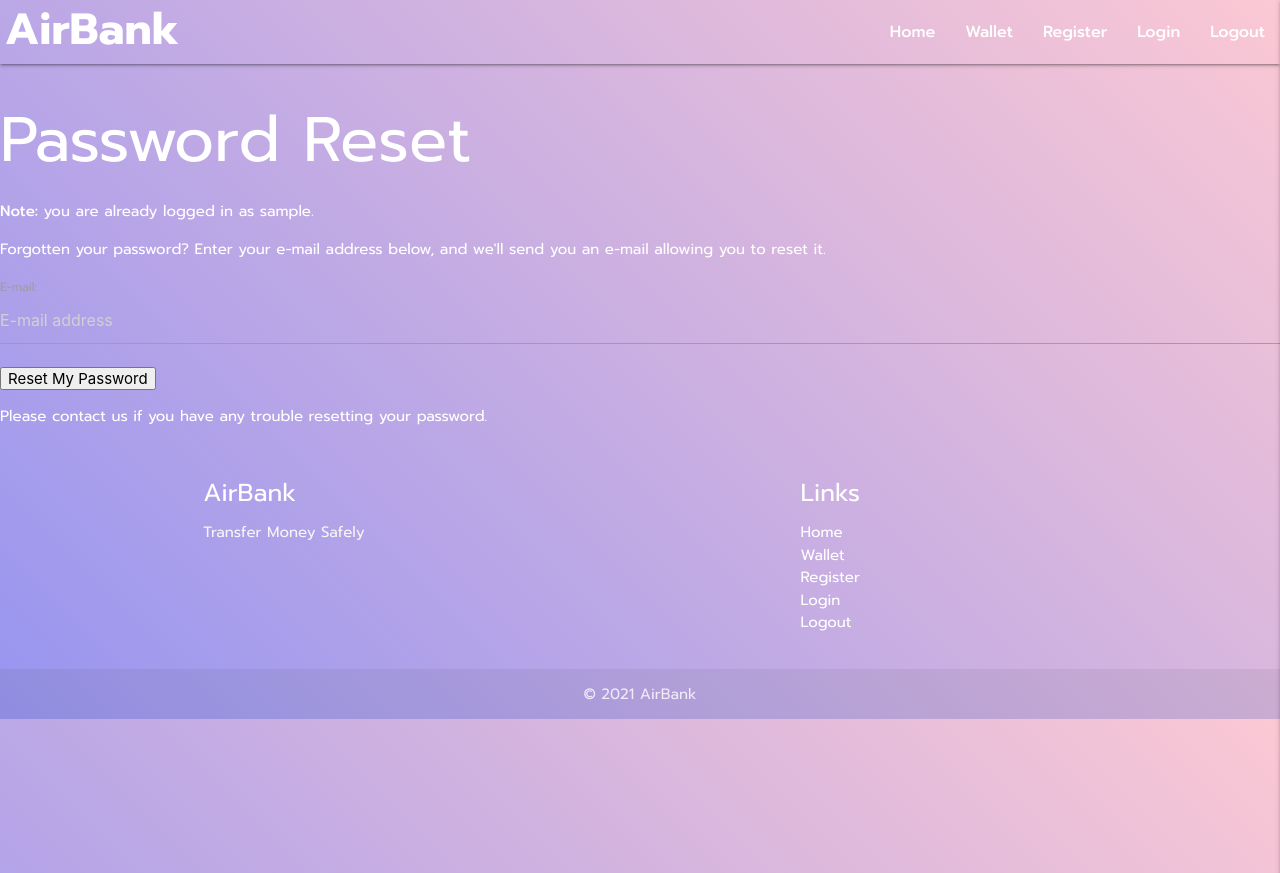
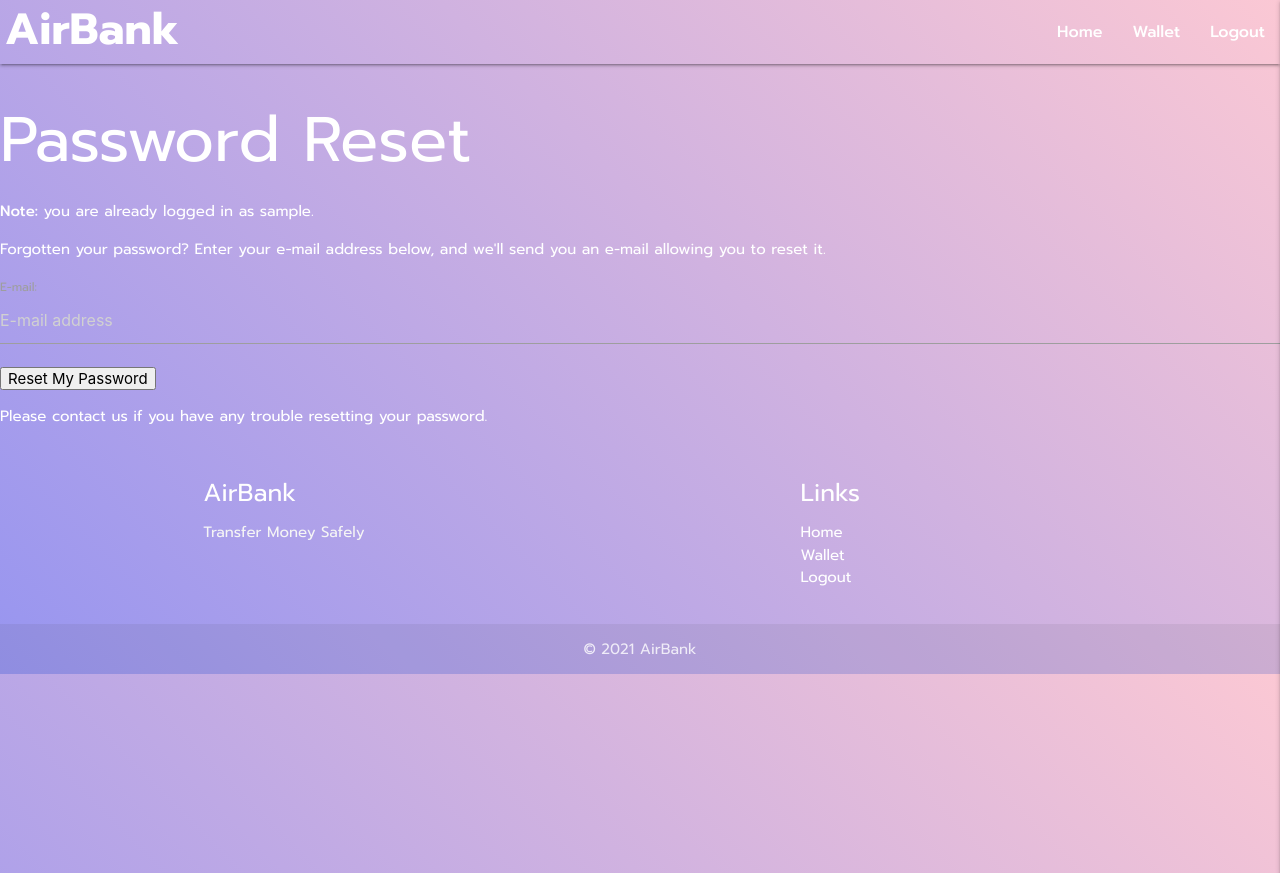
Before and after one commit to Code-Institute-Submissions/airbank, a Django app: page /accounts/password/reset/ in a window 1280 px wide. Shown: the top 873 px of the page. Run offline with Django 3.2, Linux system fonts and the light colour scheme; the visitor is signed in with stand-in values (Sample User, id 1).

Commit message:
Fix menu and add logout modal

```diff
--- a/static/css/style.css
+++ b/static/css/style.css
@@ -68,3 +68,29 @@ footer a:hover {
     color: #F794A4;
     border-bottom: 2px solid #F794A4;
 }
+
+/*---------------------------------- Logout */
+
+.modal {
+    height: 150px;
+    text-align: center;
+}
+
+.modal-form-row {
+    margin-bottom: 0px;
+}
+
+.log-out h5 {
+    color: black;
+    text-align: center;
+    margin: 20px;
+}
+
+.log-out-button {
+    margin: 20px;
+    background-color: #9795F0;
+}
+
+.log-out-button:hover {
+    background-color: #F794A4;
+}
--- a/templates/base.html
+++ b/templates/base.html
@@ -56,14 +56,16 @@
       <a href="#" data-target="mobile-demo" class="sidenav-trigger right"><i class="fas fa-bars"></i></a>
       <ul class="right hide-on-med-and-down">
         <li><a class="nav-btn" href="#">Home</a></li>
-        <li><a class="nav-btn" href="#">Wallet</a></li>
-        <li><a class="nav-btn" href="#">Register</a></li>
-        <li><a class="nav-btn" href="">Login</a></li>
-        <li><a class="nav-btn" href="">Logout</a></li>
+        {% if request.user.is_authenticated %}
+        <li><a class="nav-btn" href="">Wallet</a></li>
+        <li><a data-target="logout" class="modal-trigger nav-btn">Logout</a></li>
+        {% else %}
+        <li><a class="nav-btn" href="{% url 'account_signup' %}">Register</a></li>
+        <li><a class="nav-btn" href="{% url 'account_login' %}">Login</a></li>
+        {% endif %}
       </ul>
     </div>
   </nav>
-
   <!-- Mobile Side Navbar -->
   <ul class="sidenav nav-bar-bg" id="mobile-demo" data-target="mobile-demo">
     <div>
@@ -72,12 +74,25 @@
       </a>
     </div>
     <li><a class="nav-btn" href="#">Home</a></li>
-    <li><a class="nav-btn" href="#">Wallet</a></li>
-    <li><a class="nav-btn" href="#">Register</a></li>
-    <li><a class="nav-btn" href="#">Login</a></li>
-    <li><a class="nav-btn" href="#">Logout</a></li>
+    {% if request.user.is_authenticated %}
+    <li><a class="nav-btn" href="">Wallet</a></li>
+    <li><a data-target="logout" class="modal-trigger nav-btn">Logout</a></li>
+    {% else %}
+    <li><a class="nav-btn" href="{% url 'account_signup' %}">Register</a></li>
+    <li><a href="{% url 'account_login' %}" class="dropdown-item">Login</a></li>
+    {% endif %}
   </ul>
   </header>
+  <!-- Modal Structure -->
+  <div id="logout" class="modal">
+    <div class="modal-contents log-out">
+      <h5>Are you sure that you want to Logout?</h5>
+      <form method="post" action="{% url 'account_logout' %}">
+        {% csrf_token %}
+        <button class="btn log-out-button" type="submit">Logout</button>
+      </form>
+    </div>
+  </div>
 
   {% if messages %}
   <div class="message-container"></div>
@@ -103,11 +118,14 @@
         <div class="col l4 offset-l2 s12">
           <h5 class="white-text">Links</h5>
           <ul>
-            <li><a class="nav-btn" href="#!">Home</a></li>
-            <li><a class="nav-btn" href="#!">Wallet</a></li>
-            <li><a class="nav-btn" href="#!">Register</a></li>
-            <li><a class="nav-btn" href="#!">Login</a></li>
-            <li><a class="nav-btn" href="#!">Logout</a></li>
+            <li><a class="nav-btn" href="#">Home</a></li>
+            {% if request.user.is_authenticated %}
+            <li><a class="nav-btn" href="">Wallet</a></li>
+            <li><a data-target="logout" class="modal-trigger nav-btn">Logout</a></li>
+            {% else %}
+            <li><a class="nav-btn" href="">Register</a></li>
+            <li><a class="nav-btn" href="">Login</a></li>
+            {% endif %}
           </ul>
         </div>
       </div>
```
